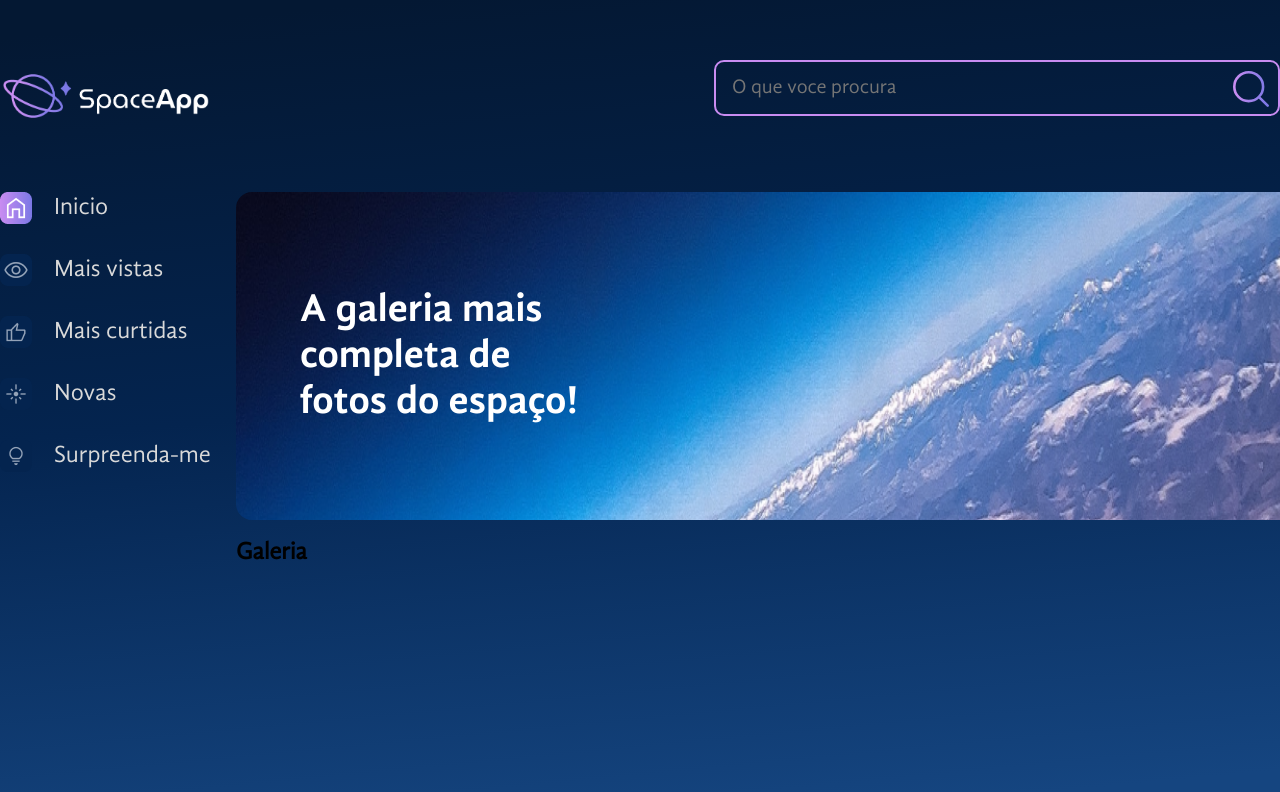
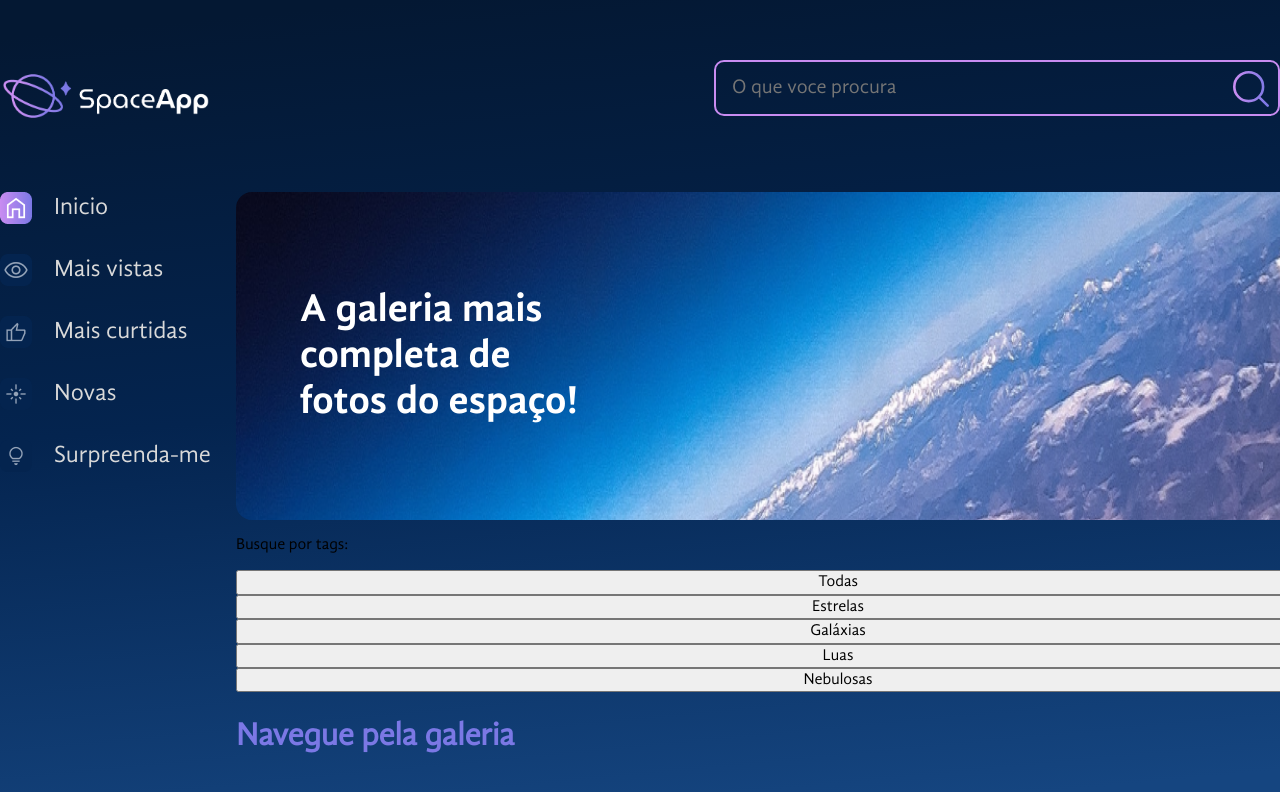
Before and after one commit to 7eduardocf/space-app, a React (Vite) app in the folder space-app/: page / in a window 1280 px wide. Shown: the top 792 px of the page. Built offline with nearby package versions, Linux system fonts and the light colour scheme.

Commit message:
Feita a criação dos componentes 'Populares' e 'Tags'

```diff
--- /dev/null
+++ b/space-app/src/components/Galeria/Populares/populares.jsx
@@ -0,0 +1,8 @@
+import Titulo from "../../titles/titulos"
+
+const Populares = () =>{
+    return(
+        <Titulo $alinhamento="center">Populares</Titulo>
+    )
+}
+export default Populares
--- /dev/null
+++ b/space-app/src/components/Galeria/Tags/tags.json
@@ -0,0 +1,22 @@
+[
+    {
+            "id": 0,
+            "titulo": "Todas"
+            },
+    {
+            "id": 1,
+            "titulo": "Estrelas"
+        },
+    {
+            "id": 2,
+            "titulo": "Galáxias"
+        },
+    {
+            "id": 3,
+            "titulo": "Luas"
+        },
+    {
+            "id": 4,
+            "titulo": "Nebulosas"
+        }
+]
--- /dev/null
+++ b/space-app/src/components/Galeria/Tags/tags.jsx
@@ -0,0 +1,11 @@
+import tags from "./tags.json"
+
+const Tags = ()=>{
+    return(
+        <>
+            <p>Busque por tags:</p>
+            {tags.map( tag => <button key={tag.id}>{tag.titulo}</button>)}
+        </>
+    )
+}
+export default Tags
--- a/space-app/src/components/Galeria/galeria.jsx
+++ b/space-app/src/components/Galeria/galeria.jsx
@@ -1,6 +1,27 @@
+import styled from "styled-components"
+import Titulo from "../titles/titulos"
+import Tags from "./Tags/tags"
+import Populares from "./Populares/populares"
+
+const GaleriaContainer = styled.div`
+    display: flex;
+`
+const SecaoFluida = styled.section`
+    flex-grow: 1;
+`
+
 const Galeria = () =>{
     return(
-        <h2>Galeria</h2>
+        <>
+            <Tags/>
+            <GaleriaContainer>
+                <SecaoFluida>
+                    <Titulo>Navegue pela galeria</Titulo>
+
+                </SecaoFluida>
+                <Populares/>
+            </GaleriaContainer>
+        </>
     )
 }
 
--- /dev/null
+++ b/space-app/src/components/titles/titulos.jsx
@@ -0,0 +1,8 @@
+import styled from "styled-components";
+
+const Titulo = styled.h2`
+    color: #7B78E5;
+    font-size:32px;
+    text-align:${props => props.$alinhamento ? props.$alinhamento : "left"};
+`
+export default Titulo
```
